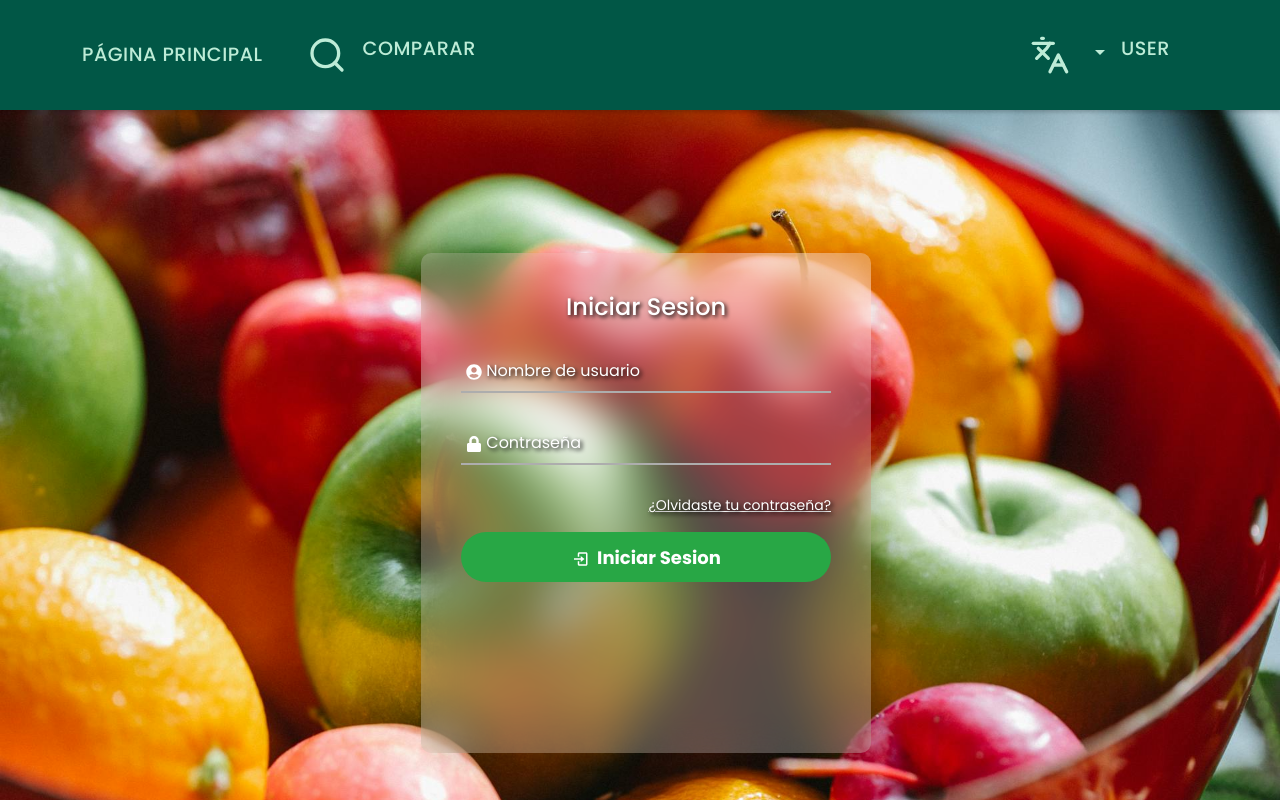
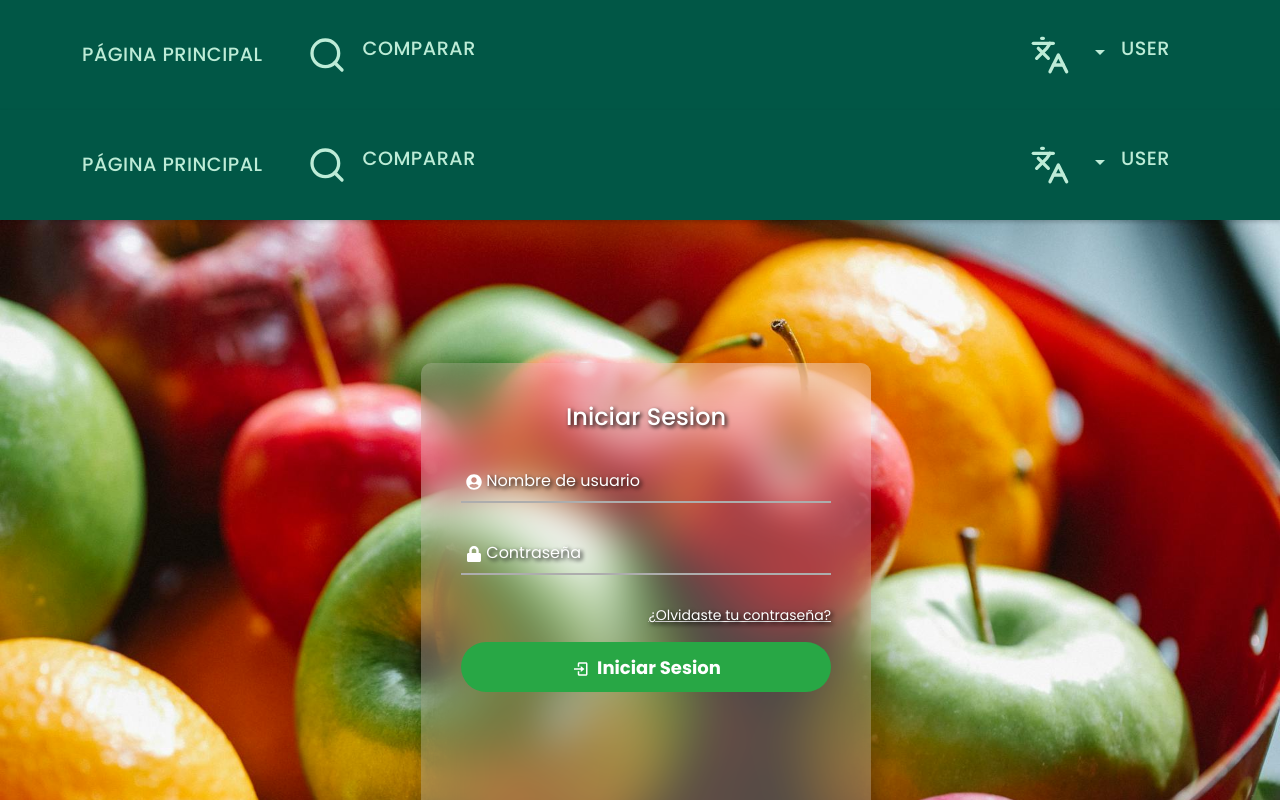
Before and after one commit to Pixoll/food-comp-db-frontend, a Next.js app: page /login in a window 1280 px wide. Shown: the top 800 px of the page. Built offline with nearby package versions, Linux system fonts and the light colour scheme.

Commit message:
Refactor: Add ToastProvider in Provider component and navbar en root layout

```diff
--- a/src/app/Providers.tsx
+++ b/src/app/Providers.tsx
@@ -2,9 +2,11 @@
 import {AuthProvider} from "../core/context/AuthContext";
 import {I18nextProvider, initReactI18next} from "react-i18next";
 import ComparisonProvider from "../core/context/ComparisonContext";
+import {ToastProvider} from "../core/context/ToastContext";
 import i18next from "i18next";
 import spanish from "../translations/es.json";
 import english from "../translations/en.json";
+
 i18next.use(initReactI18next).init({
     interpolation: {
         escapeValue: false,
@@ -19,14 +21,16 @@ i18next.use(initReactI18next).init({
         },
     },
 });
-export default function Providers ({children}: {children:React.ReactNode}) {
-    return(
+export default function Providers({children}: { children: React.ReactNode }) {
+    return (
         <I18nextProvider i18n={i18next}>
-            <ComparisonProvider>
-                <AuthProvider>
-                    {children}
-                </AuthProvider>
-            </ComparisonProvider>
+            <ToastProvider>
+                <ComparisonProvider>
+                    <AuthProvider>
+                        {children}
+                    </AuthProvider>
+                </ComparisonProvider>
+            </ToastProvider>
         </I18nextProvider>
     )
 }
--- a/src/core/components/Navbar.tsx
+++ b/src/app/components/Navbar.tsx
@@ -6,9 +6,9 @@ import NavDropdown from "react-bootstrap/NavDropdown";
 import { useTranslation } from "react-i18next";
 import Link from "next/link";
 import { useRouter } from "next/navigation";
-import { useAuth } from "../context/AuthContext";
-import { useToast } from "../context/ToastContext";
-import makeRequest from "../utils/makeRequest";
+import { useAuth } from "../../core/context/AuthContext";
+import { useToast } from "../../core/context/ToastContext";
+import makeRequest from "../../core/utils/makeRequest";
 
 const AppNavbar = () => {
   const { t, i18n } = useTranslation();
--- a/src/app/layout.tsx
+++ b/src/app/layout.tsx
@@ -3,9 +3,7 @@ import {Montserrat} from "next/font/google";
 import Providers from "./Providers";
 import {ReactNode} from "react";
 import "./globals.css"
-import i18next from "i18next";
-import spanish from "../translations/es.json";
-import english from "../translations/en.json";
+import AppNavbar from "./components/Navbar";
 
 type RootLayoutProps = {
     children: ReactNode;
@@ -31,7 +29,10 @@ export default function RootLayout({children}: RootLayoutProps) {
         <html lang="en" className={montserrat.className} suppressHydrationWarning>
         <body>
         <Providers>
-            <div id="root">{children}</div>
+            <div id="root">
+                <AppNavbar />
+                {children}
+            </div>
         </Providers>
         </body>
         </html>
--- a/src/core/context/AuthContext.tsx
+++ b/src/core/context/AuthContext.tsx
@@ -54,8 +54,8 @@ type AuthProviderProps = {
 };
 
 export function AuthProvider({ children }: AuthProviderProps) {
-  const [storedToken, setStoredToken] = useState(() => localStorage.getItem("token"));
-  const [storedUsername, setStoredUsername] = useState(() => localStorage.getItem("username"));
+  const [storedToken, setStoredToken] = useState<string | null>(() => localStorage.getItem("token"));
+  const [storedUsername, setStoredUsername] = useState<string | null>(() => localStorage.getItem("username"));
 
   const [state, dispatch] = useReducer(authReducer, {
     isAuthenticated: !!(storedToken && storedUsername),
--- a/src/core/routes/AppRouter.tsx
+++ b/src/core/routes/AppRouter.tsx
@@ -7,7 +7,7 @@ import ModifyFoodDetail from "../../pages/detailFood/ModifyFoodDetail";
 import HomePage from "../../pages/home/HomePage";
 import LoginPage from "../../pages/LoginPage";
 import SearchPage from "../../pages/search/SearchPage";
-import AppNavbar from "../components/Navbar";
+import AppNavbar from "../../app/components/Navbar";
 import { useAuth } from "../context/AuthContext";
 import makeRequest from "../utils/makeRequest";
 import PrivateRoute from "./PrivateRoute";
```
